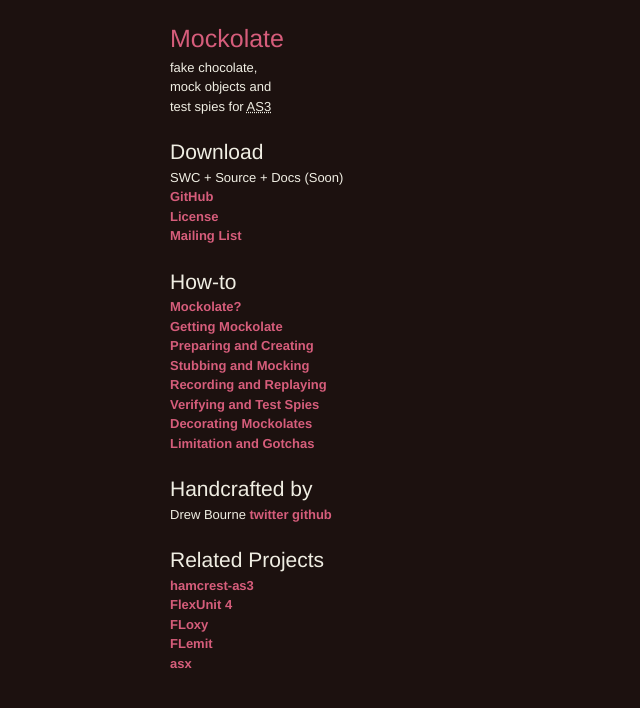
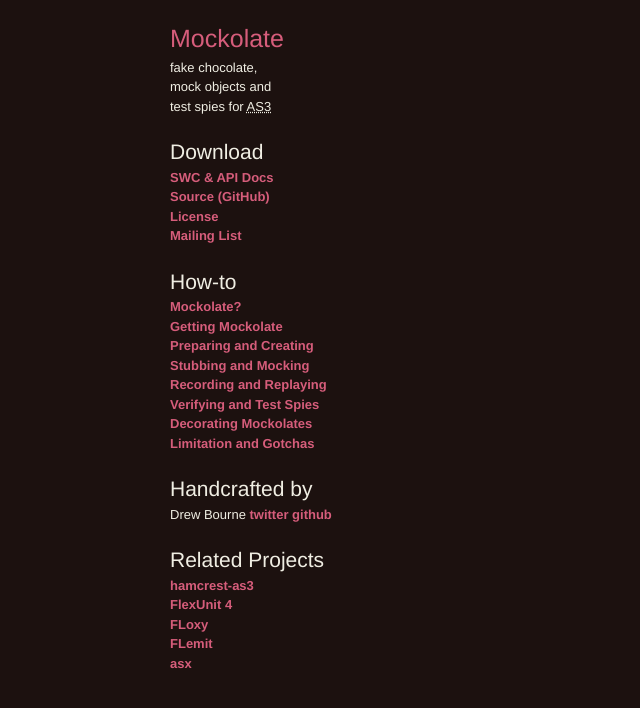
Before and after one commit to drewbourne/mockolate, a Jekyll site: the page built from index.md, in a window 1280 px wide. Shown: the top 708 px of the page, without its empty margins (0-640 px from the left). Built offline with Jekyll 4.4.1, drawn with Linux system fonts in a browser that asks for light colours.

Commit message:
add download link for SWC and API Docs

```diff
--- a/_layouts/site.html
+++ b/_layouts/site.html
@@ -24,8 +24,8 @@
 				<div class="download">
 					<h3>Download</h3>
 					<ul>
-						<li>SWC + Source + Docs (Soon)</li>
-						<li><a href="http://github.com/drewbourne/mockolate">GitHub</a></li>
+						<li><a href="https://github.com/drewbourne/mockolate/downloads">SWC & API Docs</a></li>
+						<li><a href="http://github.com/drewbourne/mockolate">Source (GitHub)</a></li>
 						<li><a href="http://github.com/drewbourne/mockolate/blob/master/LICENSE">License</a></li>
 						<li><a href="http://groups.google.com/group/mockolate">Mailing List</a></li>
 					</ul>
```
